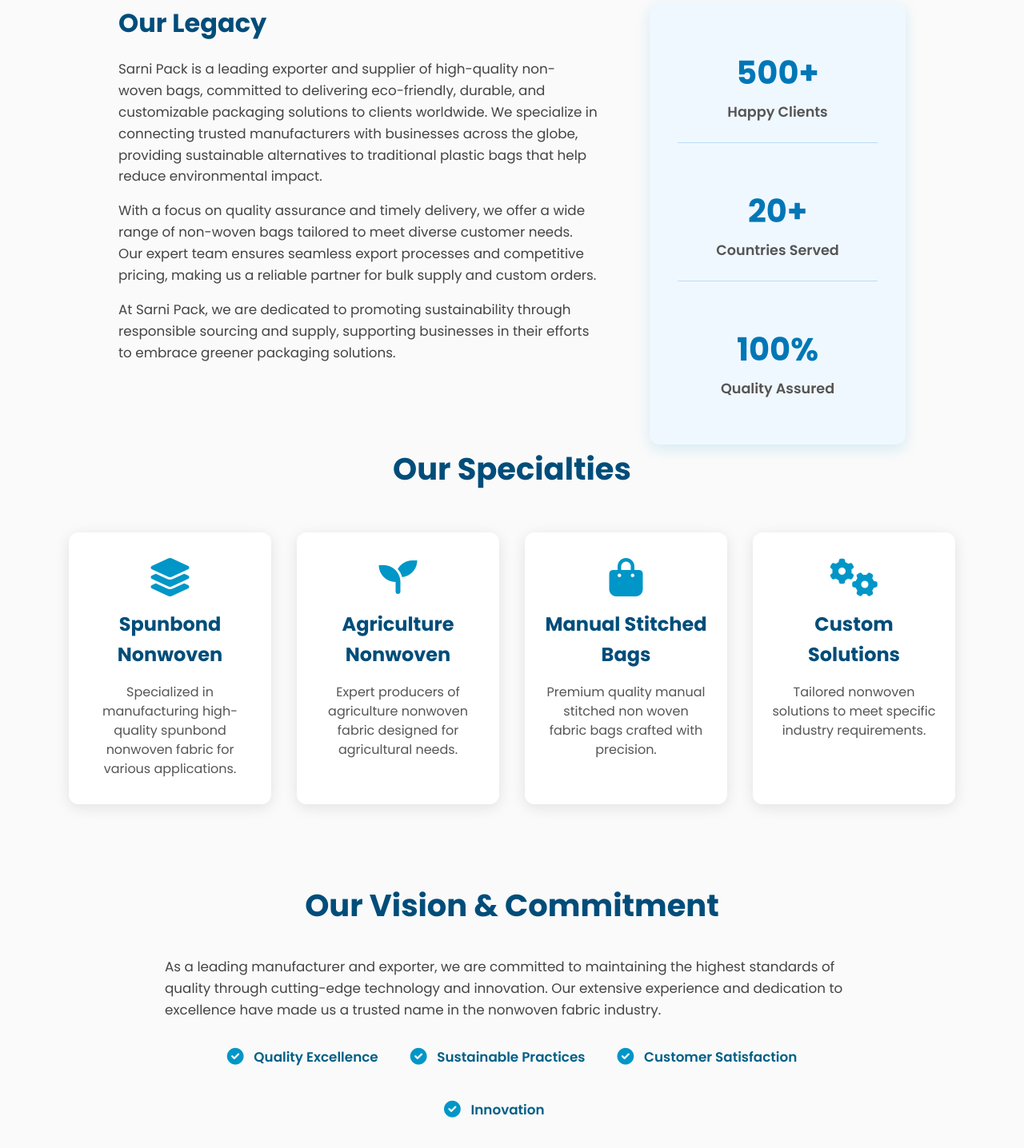
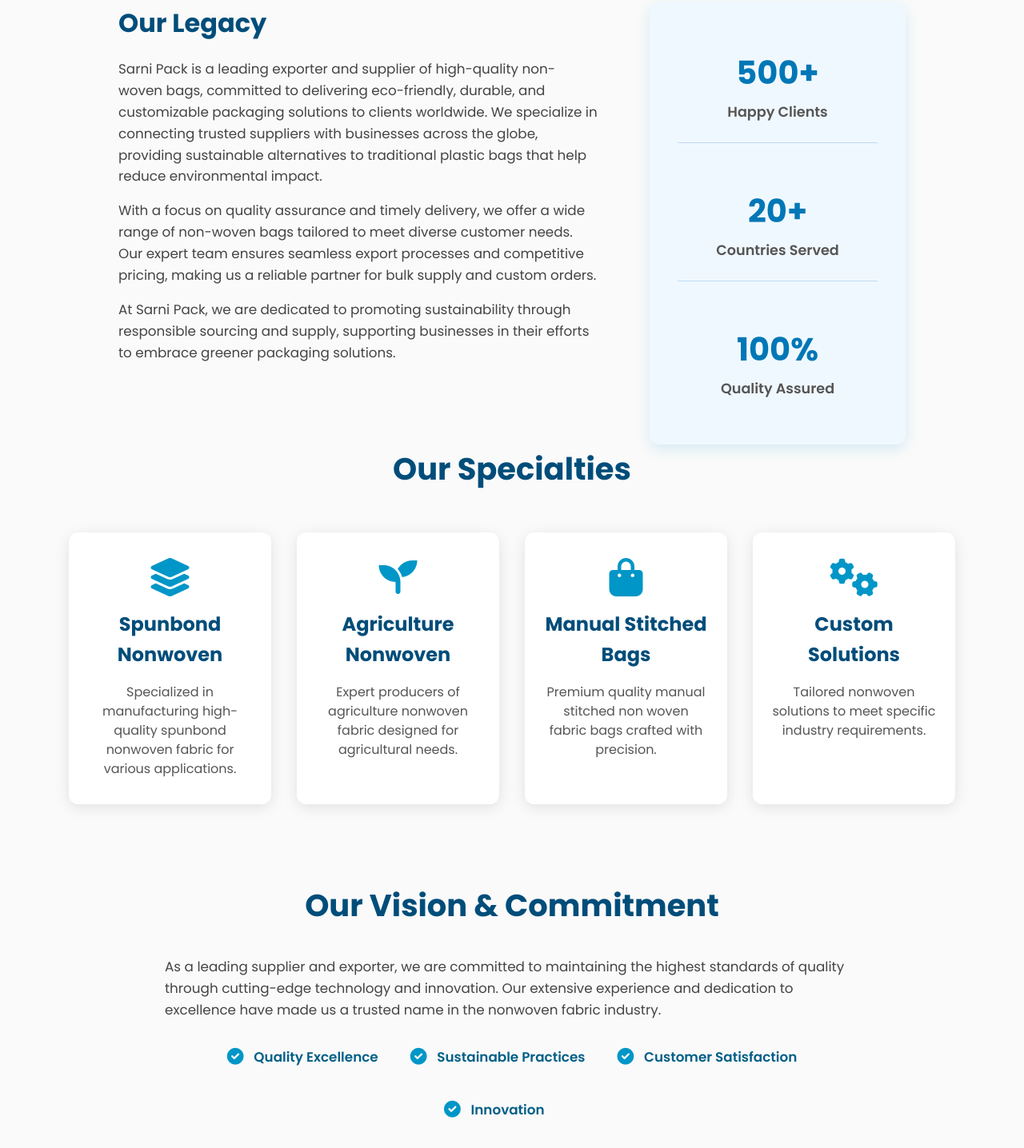
Before and after one commit to thegoodrajpoot/SarnipackFZE, a plain HTML site: page about.html in a window 1280 px wide. Shown: the part 556-1992 px from the top of the page at 80% size. Drawn offline with Linux system fonts and the light colour scheme.

Commit message:
changes supplier

```diff
--- a/about.html
+++ b/about.html
@@ -365,7 +365,7 @@
     <div class="container about-grid">
       <div class="company-story animate-on-scroll">
         <h2>Our Legacy</h2>
-        <p>Sarni Pack is a leading exporter and supplier of high-quality non-woven bags, committed to delivering eco-friendly, durable, and customizable packaging solutions to clients worldwide. We specialize in connecting trusted manufacturers with businesses across the globe, providing sustainable alternatives to traditional plastic bags that help reduce environmental impact.</p>
+        <p>Sarni Pack is a leading exporter and supplier of high-quality non-woven bags, committed to delivering eco-friendly, durable, and customizable packaging solutions to clients worldwide. We specialize in connecting trusted suppliers with businesses across the globe, providing sustainable alternatives to traditional plastic bags that help reduce environmental impact.</p>
         <p>With a focus on quality assurance and timely delivery, we offer a wide range of non-woven bags tailored to meet diverse customer needs. Our expert team ensures seamless export processes and competitive pricing, making us a reliable partner for bulk supply and custom orders.</p>
         <p>At Sarni Pack, we are dedicated to promoting sustainability through responsible sourcing and supply, supporting businesses in their efforts to embrace greener packaging solutions.</p>
     </div>
@@ -416,7 +416,7 @@
     <div class="vision-mission animate-on-scroll">
       <h2>Our Vision & Commitment</h2>
       <div class="vision-mission-content">
-        <p>As a leading manufacturer and exporter, we are committed to maintaining the highest standards of quality through cutting-edge technology and innovation. Our extensive experience and dedication to excellence have made us a trusted name in the nonwoven fabric industry.</p>
+        <p>As a leading supplier and exporter, we are committed to maintaining the highest standards of quality through cutting-edge technology and innovation. Our extensive experience and dedication to excellence have made us a trusted name in the nonwoven fabric industry.</p>
 
         <div class="values-list">
           <div class="value-item"><i class="fas fa-check-circle"></i><span>Quality Excellence</span></div>
```
Also changed, not shown: index.html (+1 -1 lines).
